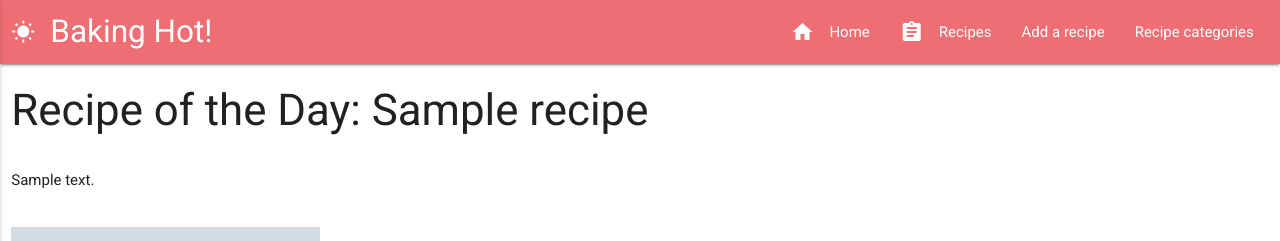
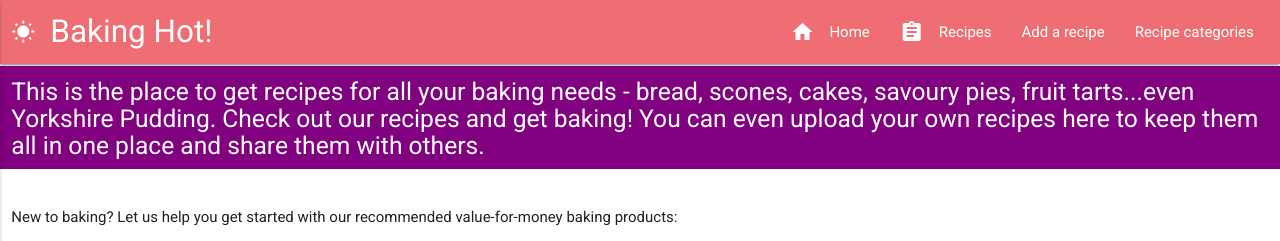
Before and after one commit to kevald1963/milestone-3-recipe-application, a Flask app: page /home in a window 1280 px wide. Shown: the top 241 px of the page. Run offline with Flask 2, Linux system fonts and the light colour scheme; grey boxes marked "Sample" are stand-in pictures; a database or web service that is not in the repository returns one stand-in record (values such as "Sample title"); data that the repository does not hold is empty; some libraries are stand-ins or nearby versions.

Commit message:
Various presentational improvements, add more adverts, etc. Attempt made to randomise selection of recipe for Recipe of the Day on home page but unable to get it to work. Commented-out pending further investigation.

```diff
--- a/run.py
+++ b/run.py
@@ -19,6 +19,16 @@ mongo = PyMongo(app)
 @app.route('/')
 @app.route('/home')
 def home():
+
+    # Can't get this to display a randomly selected record, yet the print shows it's
+    # finding data. Why?
+    random_recipe = mongo.db.recipes.aggregate([
+       { "$match": {"popular_recipe": True, "archived": False}},
+       { "$sample": { "size": 1 } }
+    ])
+    print("random_recipe = " + str(list(random_recipe)))
+
+    #return render_template("index.html", recipe=random_recipe) # << Ramdomise code
     return render_template("index.html", recipe=mongo.db.recipes.find_one({"popular_recipe": True, "archived": False}))
 
 # Show the 'Recipes' page.
--- a/static/css/style.css
+++ b/static/css/style.css
@@ -2,6 +2,13 @@
 
 h3 {
     margin-bottom: 0;
+}
+
+.about-site {
+    width:50%;
+    margin:2px 0;
+    background-color:purple;
+    color: white;
 }
 
 .input_fields_wrap {
--- a/templates/add_recipe.html
+++ b/templates/add_recipe.html
@@ -106,7 +106,7 @@
             </div>
         </div>
         <div class="row">
-            <div class="col s12 offset-s1">
+            <div class="col s11 offset-s1">
                 <p>Please select just one oven temperature setting (other settings will be shown automatically when viewing recipe).</p>
                 <div class="row">
                     <div class="col s1 temperature-input">
--- a/templates/base.html
+++ b/templates/base.html
@@ -19,7 +19,7 @@
     <nav class="container-fluid">
         <div class="row">
             <div class="nav-wrapper col s12">
-                <a href="{{ url_for('home') }}" class="brand-logo"><i class="material-icons left">wb_sunny</i>Baking Hot!</a>
+                <a href="{{ url_for('home') }}" class="brand-logo"><i class="material-icons left hide-on-small-only">wb_sunny</i>Baking Hot!</a>
                 <a href="#" data-activates="mobile-demo" class="button-collapse"><i class="material-icons">menu</i></a>
                 <ul class="right hide-on-med-and-down">
                     <li><a href="{{ url_for('home') }}"><i class="material-icons left">home</i>Home</a></li>
--- a/templates/edit_recipe.html
+++ b/templates/edit_recipe.html
@@ -106,7 +106,6 @@
             </div>
         </div>
 
-
         <!-- TEMPERATURE -->
         <div class="row">
             <div class="input-field col s6">
@@ -116,7 +115,7 @@
             </div>
         </div>
         <div class="row">
-            <div class="col s12 offset-s1">
+            <div class="col s11 offset-s1">
                 <p>Please select just one oven temperature setting (other settings will be shown automatically when viewing recipe).</p>
                 <div class="row">
                     <div class="col s1 temperature-input">
--- a/templates/index.html
+++ b/templates/index.html
@@ -1,13 +1,30 @@
 {% extends 'base.html' %}
+{% block content %}
 
-{% block content_home %}
-<h5>
-    This is the place to get recipes for all your baking needs - bread, scones, cakes, savoury pies,
-    fruit tarts...even Yorkshire pudding. Check out our recipes and get baking!</p>
-</h5>
-{% endblock %}
+<div class="row">
+	<div class="col s12 about-site">
+        <h5>
+            This is the place to get recipes for all your baking needs - bread, scones, cakes, savoury pies,
+            fruit tarts...even Yorkshire Pudding. Check out our recipes and get baking!
+            You can even upload your own recipes here to keep them all in one place and share them with others.
+        </h5>
+	</div>
+</div>
 
-{% block content %}
+<div class="row">
+	<div class="col s12">
+		<p>New to baking? Let us help you get started with our recommended value-for-money baking products:</p>
+        <div class="sponsored-image-group">
+            <a href="https://www.bakerybits.co.uk/round-cooling-wire-or-rack-28cm-diameter.html.html"><img class="sponsored-image" src="https://www.bakerybits.co.uk/pub/media/catalog/product/cache/d75b6ae133e4e6a4f65baca6ce75f963/w/i/wire_with_buns.jpeg" alt=""></a>
+            <a href="https://www.lakeland.co.uk/6114/Chef%27s-Checks-Apron"><img class="sponsored-image" src="https://lakelandcamel.scene7.com/is/image/LakelandCamel/6114_1?$325$" alt="Chef's checks apron"></a>
+            <a href="https://www.dovesfarm.co.uk/products/org-strong-wholemeal-flour-x-15kg"><img class="sponsored-image" src="https://www.dovesfarm.co.uk/uploads/images/presets/product_page_full/product_images/DF%20Flours/DF_StrongWholemealBreadFlour.jpg" alt=""></a>
+            <a href="https://www.dovesfarm.co.uk/products/quick-yeast-1x125g"><img class="sponsored-image" src="https://www.dovesfarm.co.uk/uploads/images/presets/product_page_full/product_images/DF_Yeast.jpg" alt=""></a>
+            <a href="https://www.bakerybits.co.uk/chicago-metallic-professional-sheet-pans.html"><img class="sponsored-image" src="https://www.bakerybits.co.uk/pub/media/catalog/product/cache/d75b6ae133e4e6a4f65baca6ce75f963/d/s/dsc_3462_7_7.jpg" alt=""></a>
+            <a href="https://www.lakeland.co.uk/32250/Children%E2%80%99s-10pc-Baking-Gift-Set-with-Bowl%2C-Whisk-and-Spatula-"><img class="sponsored-image" src="https://lakelandcamel.scene7.com/is/image/LakelandCamel/32250_2?$325$" alt=""></a>
+
+        </div>
+	</div>
+</div>
 
 <div class="row">
 	<div class="col s12">
@@ -61,6 +78,9 @@
             <a href=""><img class="sponsored-image" src="https://www.bakerybits.co.uk/pub/media/catalog/product/cache/d75b6ae133e4e6a4f65baca6ce75f963/d/s/dsc_3096_5_4.jpg" alt=""></a>
             <a href=""><img class="sponsored-image" src="https://lakelandcamel.scene7.com/is/image/LakelandCamel/32210_1?$325$" alt=""></a>
             <a href=""><img class="sponsored-image" src="https://www.bakerybits.co.uk/pub/media/catalog/product/cache/d75b6ae133e4e6a4f65baca6ce75f963/s/i/side_shot_1lb_tin__4.jpg" alt=""></a>
+            <a href="https://www.lakeland.co.uk/14286/Lakeland-Digital-Kitchen-Weighing-Scale"><img class="sponsored-image" src="https://lakelandcamel.scene7.com/is/image/LakelandCamel/14286_2?$325$" alt="Lakeland stainless steel digital kitchen scales"></a>
+            <a href="https://www.lakeland.co.uk/70261/Pyrex-0-5L-Measuring-Jug"><img class="sponsored-image" src="https://lakelandcamel.scene7.com/is/image/LakelandCamel/70261_1?$325$" alt="Pyrex measuring jug 0.5 litre"></a>
+
         </div>
 	</div>
 </div>
--- a/templates/view_recipe.html
+++ b/templates/view_recipe.html
@@ -103,7 +103,7 @@
             </div>
         </div>
         <div class="row">
-            <div class="col s12 offset-s1">
+            <div class="col s11 offset-s1">
                 <p>
                     {{ recipe.temperature.celsius }}˚C,
                     Fan {{ recipe.temperature.celsius_fan }}˚C,
```
